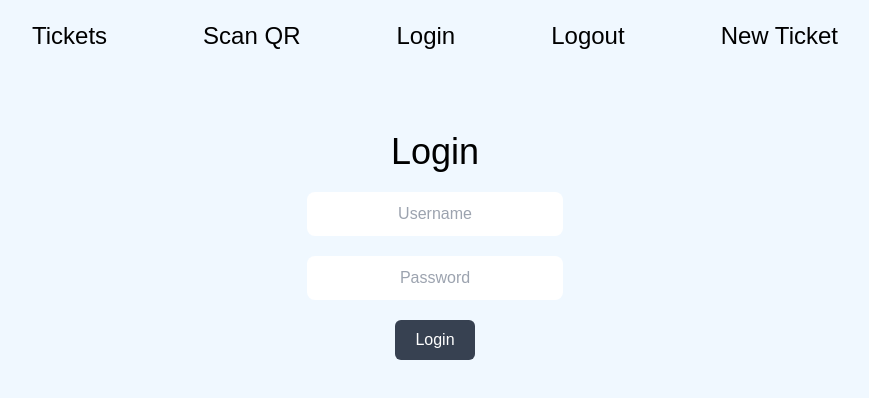
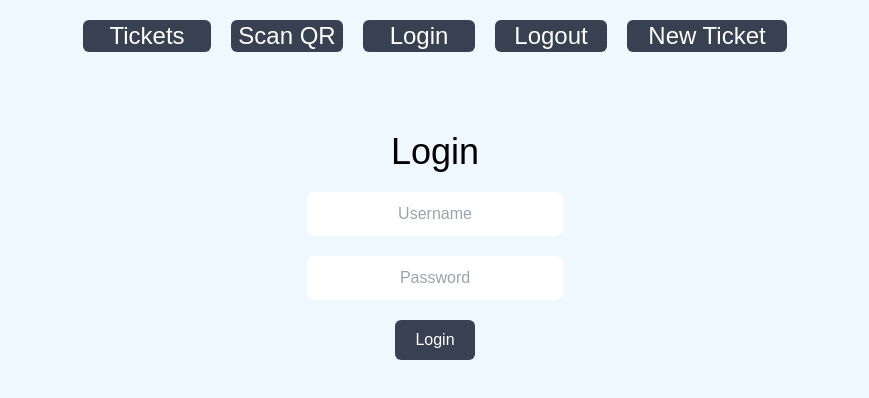
Before and after one commit to theparthway/full-stack-app, a React (Create React App) app in the folder client/: page /login in a window 1280 px wide. Shown: the top 398 px of the page, without its empty margins (205-1074 px from the left). Built offline with nearby package versions, Linux system fonts and the light colour scheme.

Commit message:
small fix

```diff
--- a/client/src/components/App.js
+++ b/client/src/components/App.js
@@ -13,20 +13,20 @@ function App() {
     <div className="App">
       <div className="font-poppins">
       <BrowserRouter>
-        <ul className="sm:text-2xl sm:gap-24 text-md gap-5 flex justify-center py-5">
-          <li>
+        <ul className="sm:text-2xl sm:gap-18 text-md gap-5 flex justify-center py-5">
+          <li className="bg-gray-700 text-white hover:bg-white hover:text-gray-700 w-32 text-center rounded-md">
             <Link to="/">Tickets</Link>
           </li>
-          <li>
+          <li className="bg-gray-700 text-white hover:bg-white hover:text-gray-700 w-28 text-center rounded-md">
             <Link to="/scan">Scan QR</Link>
           </li>
-          <li>
+          <li className="bg-gray-700 text-white hover:bg-white hover:text-gray-700 w-28 text-center rounded-md">
             <Link to="/login">Login</Link>
           </li>
-          <li>
+          <li className="bg-gray-700 text-white hover:bg-white hover:text-gray-700 w-28 text-center rounded-md">
             <Link to="/logout">Logout</Link>
           </li>
-          <li>
+          <li className="bg-gray-700 text-white hover:bg-white hover:text-gray-700 w-40 text-center rounded-md">
             <Link to="/new">New Ticket</Link>
           </li>
         </ul>
--- a/client/src/pages/ScanPage.js
+++ b/client/src/pages/ScanPage.js
@@ -7,24 +7,24 @@ const ScanPage = () => {
   const [startScan, setStartScan] = useState(false);
 
   let dat;
+  let gotTickets = false;
 
   const handleScan = async (res, err) => {
-    if (!startScan) {
+    if (!gotTickets) {
       dat = await axios.get('/tickets', { withCredentials: true });
       console.log("retrieved all tickets");
-      setStartScan(true);
+      gotTickets = true;
     }
+
 
     if (!!res) {
       const filt = dat.data.tickets.filter(ticket => {return ticket._id === res?.text});
       console.log(filt);
       setData(filt[0]["firstName"]);
 
+      setStartScan(false);
+
       // setData(res?.text);
-    }
-
-    if (!!err) {
-      console.error(err);
     }
   }
 
```
